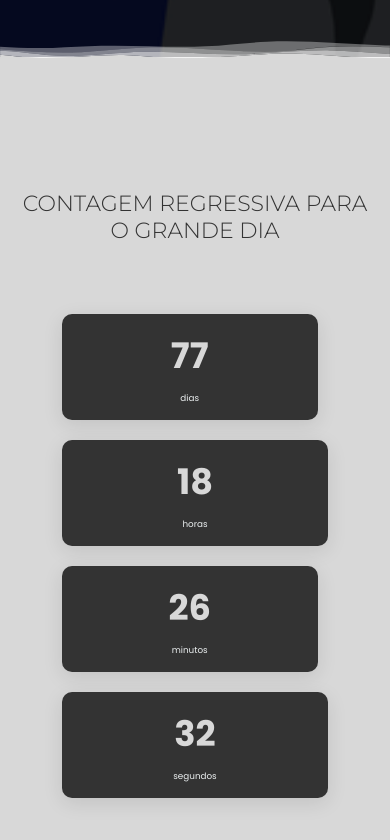
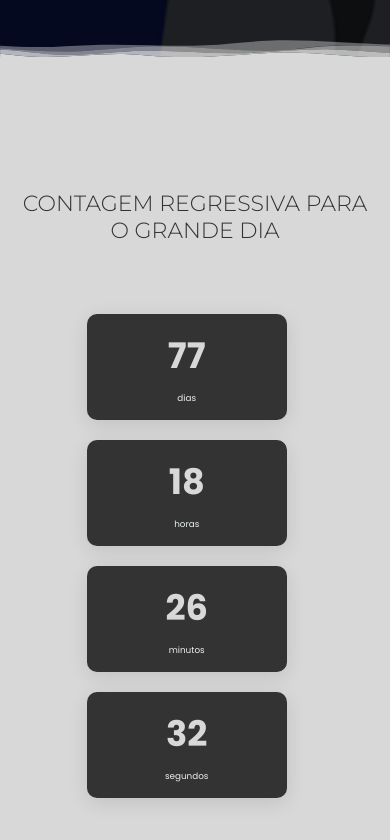
Before and after one commit to RenanMagalhaesLage/Casamento-Lara-Breno, a plain HTML site: page index.html in a window 390 px wide. Shown: the part 787-1627 px from the top of the page. Drawn offline with nearby package versions, Linux system fonts and the light colour scheme.

Commit message:
quarto commit

```diff
--- a/style.css
+++ b/style.css
@@ -612,10 +612,7 @@ footer{
     html{
         font-size: 55%;
     }
-    .home svg {
-        bottom: -5px; /* Distância do final da seção */
-        width: 250%;
-    }
+
 }
 
 @media (max-width: 991px){
@@ -644,7 +641,7 @@ footer{
         margin-right: 10%; /* Adiciona um pequeno espaçamento entre as colunas */
     }
     .home svg {
-        bottom: -3px; /* Distância do final da seção */
+        bottom: -2px; /* Distância do final da seção */
         width: 250%;
     }
 
@@ -720,17 +717,6 @@ footer{
         font-size: 5rem;
     }
 
-    /* Dividir os blocos em duas colunas em telas pequenas */
-    .bloco-tempo {
-        width: 50%; /* Cada bloco ocupa metade da largura disponível */
-        max-width: 300px; /* Limite a largura máxima para que não fiquem grandes demais */
-    }
-
-    /* Para fazer as duas colunas ficarem alinhadas de maneira mais consistente */
-    .tempo > .bloco-tempo:nth-child(odd) {
-        margin-right: 4%; /* Adiciona um pequeno espaçamento entre as colunas */
-    }
-
 }
 
 @media (max-width: 658px){
@@ -753,9 +739,20 @@ footer{
     .apresentacao-img img, .sobre-img img{
         width: 70vw;
     }
+
+    .contador{
+        margin-left: 50px;
+    }
+
+
 }
 
 @media (max-width: 480px) {
+
+    .contador{
+        margin-left: 25px;
+    }
+
     .bloco-tempo {
         padding: 15px 20px; /* Reduz o padding para telas menores */
     }
@@ -766,6 +763,18 @@ footer{
 
     .bloco-tempo div {
         font-size: 1rem; /* Ajusta o tamanho da fonte do texto inferior */
+    }
+
+
+    /* Dividir os blocos em duas colunas em telas pequenas */
+    .bloco-tempo {
+        width: 50%; /* Cada bloco ocupa metade da largura disponível */
+        max-width: 200px; /* Limite a largura máxima para que não fiquem grandes demais */
+    }
+
+    /* Para fazer as duas colunas ficarem alinhadas de maneira mais consistente */
+    .tempo > .bloco-tempo:nth-child(odd) {
+        margin-right: 10%; /* Adiciona um pequeno espaçamento entre as colunas */
     }
 
     .wrapper .row .programacao-item {
```
